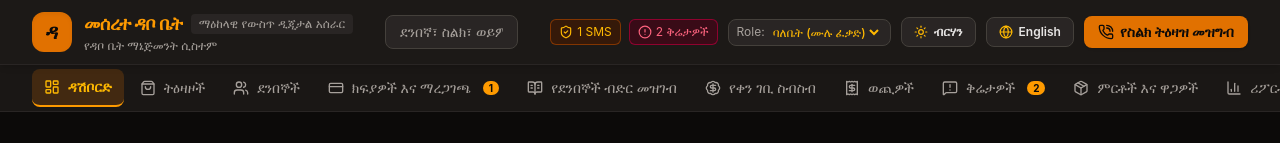
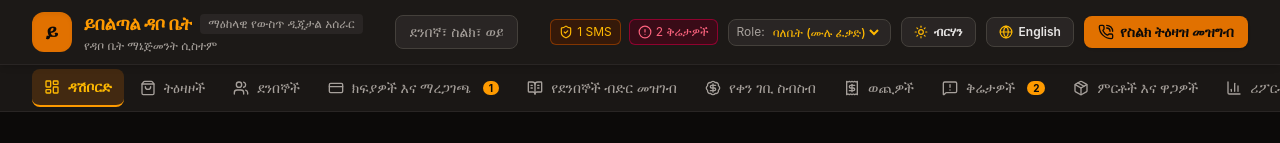
Before and after one commit to endalewondwosen/bakery-management-system, a React (Vite) app: page / in a window 1280 px wide. Shown: the top 143 px of the page. Built offline with nearby package versions, Linux system fonts and the light colour scheme.

Commit message:
chore: rename application to Yibeltal Bakery
Update branding, app metadata, and iconography from Meserete to Yibeltal.

```diff
--- a/index.html
+++ b/index.html
@@ -6,13 +6,13 @@
     <meta name="theme-color" content="#1c1917" />
     <meta name="apple-mobile-web-app-capable" content="yes" />
     <meta name="apple-mobile-web-app-status-bar-style" content="black-translucent" />
-    <meta name="apple-mobile-web-app-title" content="መሰረተ ዳቦ" />
+    <meta name="apple-mobile-web-app-title" content="ይበልጣል ዳቦ" />
     <link rel="manifest" href="/manifest.webmanifest" />
     <link rel="icon" type="image/svg+xml" href="/icon.svg" />
     <link rel="apple-touch-icon" href="/icon.svg" />
-    <title>Bakery Management System | የዳቦ ቤት ማኔጅመንት ሲስተም</title>
+    <title>Yibeltal Bakery Management System | ይበልጣል ዳቦ ቤት ማኔጅመንት ሲስተም</title>
     <meta name="description" content="Centralized internal management system for commercial bakeries, handling customer profiles, phone orders, customer-specific pricing, partial payments, debt ledgers, daily collections, expenses, deliveries, complaints, and bilingual English/Amharic reporting." />
-    <meta property="og:title" content="Bakery Management System | የዳቦ ቤት ማኔጅመንት ሲስተም" />
+    <meta property="og:title" content="Yibeltal Bakery Management System | ይበልጣል ዳቦ ቤት ማኔጅመንት ሲስተም" />
     <meta property="og:description" content="Centralized internal management system for commercial bakeries, handling customer profiles, phone orders, customer-specific pricing, partial payments, debt ledgers, daily collections, expenses, deliveries, complaints, and bilingual English/Amharic reporting." />
     <meta property="og:type" content="website" />
     <meta name="twitter:card" content="summary_large_image" />
--- a/src/components/common/Header.tsx
+++ b/src/components/common/Header.tsx
@@ -41,12 +41,12 @@ export const Header: React.FC<HeaderProps> = ({
           {/* Brand & Title */}
           <div className="flex items-center gap-3 min-w-0">
             <div className="w-10 h-10 rounded-xl bg-amber-600 text-stone-950 flex items-center justify-center font-bold text-xl shadow-inner shrink-0">
-              ዳ
+              ይ
             </div>
             <div className="min-w-0">
               <div className="flex items-center gap-2">
                 <h1 className="text-base sm:text-lg font-bold tracking-tight text-amber-500 truncate">
-                  {language === 'am' ? 'መሰረተ ዳቦ ቤት' : 'Meserete Bakery'}
+                  {language === 'am' ? 'ይበልጣል ዳቦ ቤት' : 'Yibeltal Bakery'}
                 </h1>
                 <span className="text-xs px-2 py-0.5 rounded bg-stone-800 text-stone-400 hidden sm:inline-block">
                   {t.tagline}
--- a/src/components/common/MobileBottomNav.tsx
+++ b/src/components/common/MobileBottomNav.tsx
@@ -197,7 +197,7 @@ export const MobileBottomNav: React.FC<MobileBottomNavProps> = ({
             <div className="flex items-center justify-between border-b border-stone-800 pb-3">
               <div className="flex items-center gap-2.5">
                 <div className="w-8 h-8 rounded-lg bg-amber-500 text-stone-950 flex items-center justify-center font-bold text-sm">
-                  ዳ
+                  ይ
                 </div>
                 <div>
                   <h3 className="font-bold text-stone-100 text-sm">
--- a/src/theme/useTheme.tsx
+++ b/src/theme/useTheme.tsx
@@ -16,7 +16,7 @@ interface ThemeContextType {
 
 const ThemeContext = createContext<ThemeContextType | undefined>(undefined);
 
-const STORAGE_KEY = 'meserete_bakery_theme';
+const STORAGE_KEY = 'yibeltal_bakery_theme';
 
 export const ThemeProvider: React.FC<{ children: React.ReactNode }> = ({ children }) => {
   // Default is 'dark' as established by the system design
```
Also changed, not shown: public/icon.svg, public/manifest.webmanifest.
